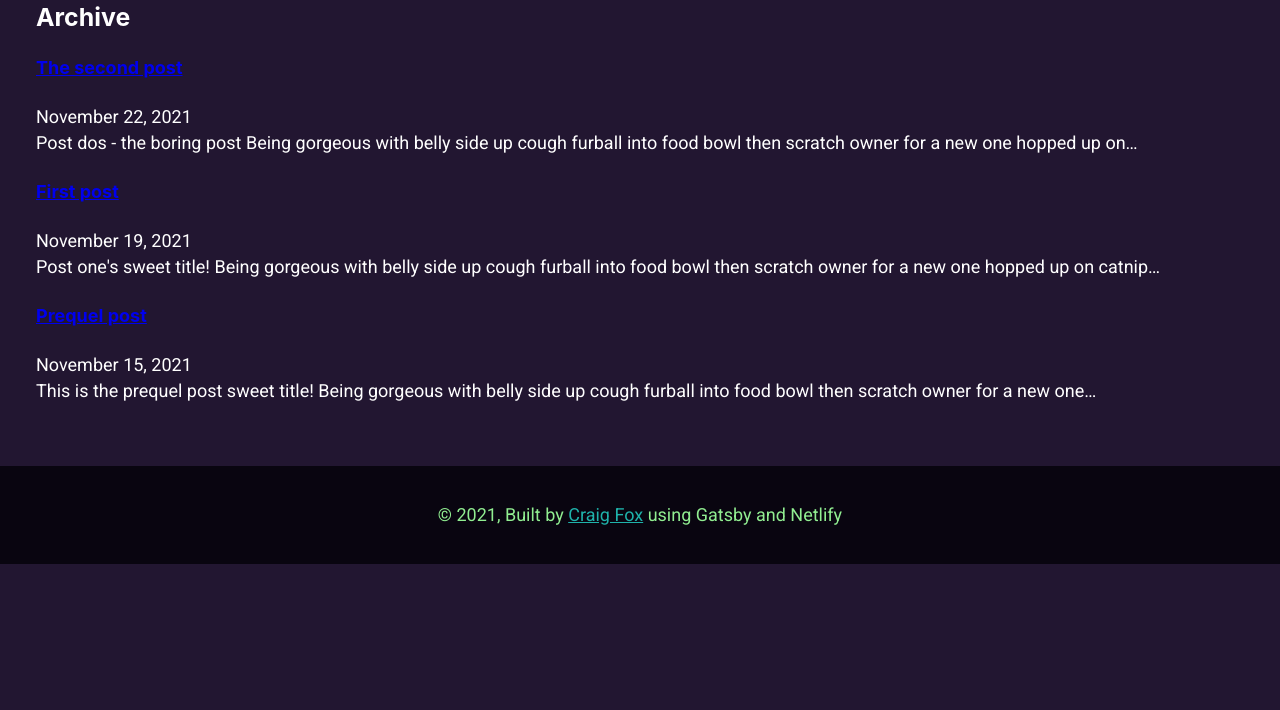
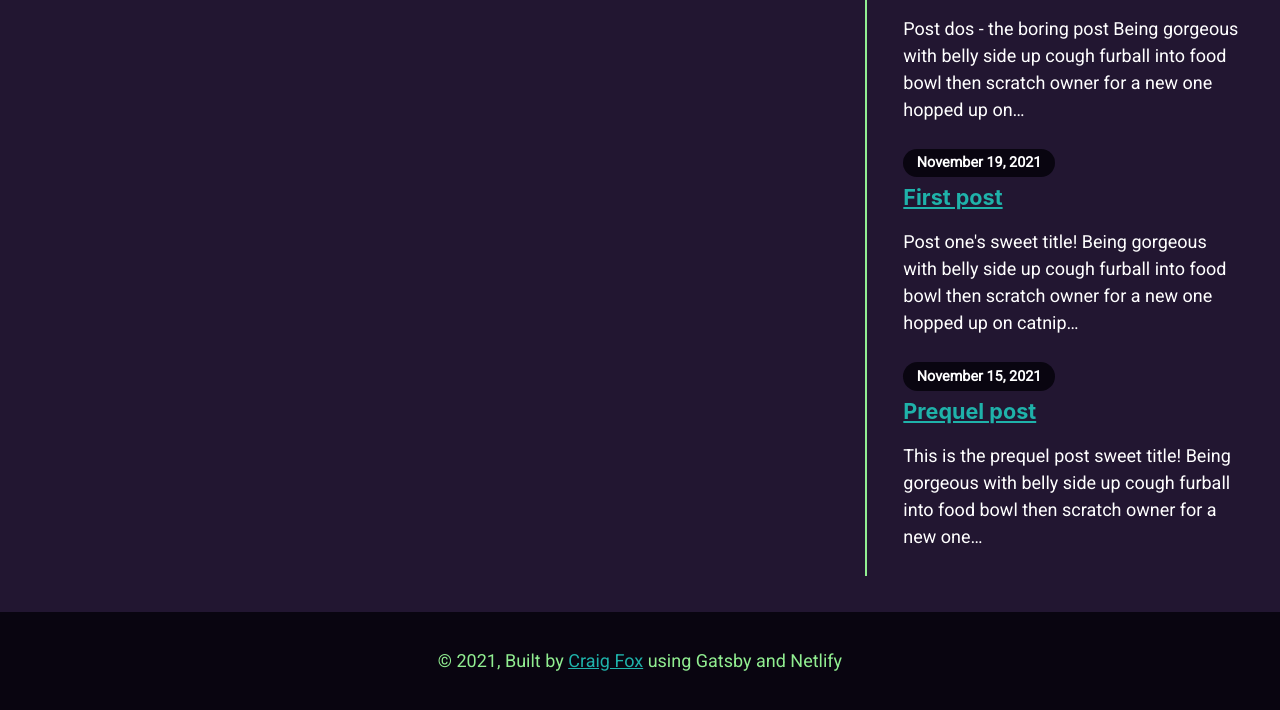
Before and after one commit to craigwfox/fox-2021-movies-gatsby, a Gatsby site: page / in a window 1280 px wide. Shown: the part 346-1056 px from the top of the page. Before the commit the page ends 910 px from the top, so only its background shows below. Built offline with nearby package versions, Linux system fonts and the light colour scheme; Gatsby itself is replaced by a stand-in of ours.

Commit message:
added post list styles

```diff
--- a/src/components/archive.js
+++ b/src/components/archive.js
@@ -26,10 +26,10 @@ const Archive = () => {
 
   return (
     <>
-      <aside>
+      <aside className="sidebar-posts">
         <h3>Archive</h3>
         {data.allMarkdownRemark.edges.map(edge => (
-          <article key={edge.node.frontmatter.slug}>
+          <article className="post-list" key={edge.node.frontmatter.slug}>
             <h4>
               <Link to={`/posts${edge.node.frontmatter.slug}`}>
                 {edge.node.frontmatter.title}
--- /dev/null
+++ b/src/sass/components/_articles.scss
@@ -0,0 +1,44 @@
+// ---------------------------------------------
+// ======---------------------------------======
+//  Articles
+// ======---------------------------------======
+// ---------------------------------------------
+
+.post-list {
+  display: grid;
+  grid-template-areas: "date" "title" "content";
+  gap: 0.5rem;
+
+  h4 {
+    grid-area: title;
+    margin: 0 0 0.5rem;
+
+    color: hsl(var(--clr-t-accent));
+    font-size: 1.2rem;
+
+    a {
+      color: inherit;
+    }
+  }
+
+  time {
+    grid-area: date;
+    display: flex;
+    justify-self: flex-start;
+
+    padding: 0.2rem 0.75rem;
+
+    border-radius: 10rem;
+    background: hsl(var(--clr-dark));
+
+    font-size: 0.8rem;
+    font-weight: 700;
+    line-height: 1.5;
+  }
+
+  p {
+    grid-area: content;
+
+    line-height: 1.5;
+  }
+}
--- a/src/sass/layout/_base.scss
+++ b/src/sass/layout/_base.scss
@@ -27,5 +27,12 @@ body {
 
 .main {
   grid-area: main;
+  display: grid;
+  grid-template-columns: repeat(auto-fit, minmax(10rem, 1fr));
+  gap: 2rem;
   padding: 0 2rem;
 }
+
+.content {
+  grid-column: 1 / 3;
+}
--- /dev/null
+++ b/src/sass/layout/_sidebar.scss
@@ -0,0 +1,12 @@
+// ---------------------------------------------
+// ======---------------------------------======
+//  Sidebar
+// ======---------------------------------======
+// ---------------------------------------------
+
+.sidebar-posts {
+  grid-column: 4;
+
+  padding-left: 2rem;
+  border-left: 2px solid hsl(var(--clr-border));
+}
--- a/src/sass/styles.scss
+++ b/src/sass/styles.scss
@@ -17,3 +17,9 @@
 @import "layout/base";
 @import "layout/header";
 @import "layout/footer";
+@import "layout/sidebar";
+
+// ====---------------====
+// Components
+// ====---------------====
+@import "components/articles";
```
